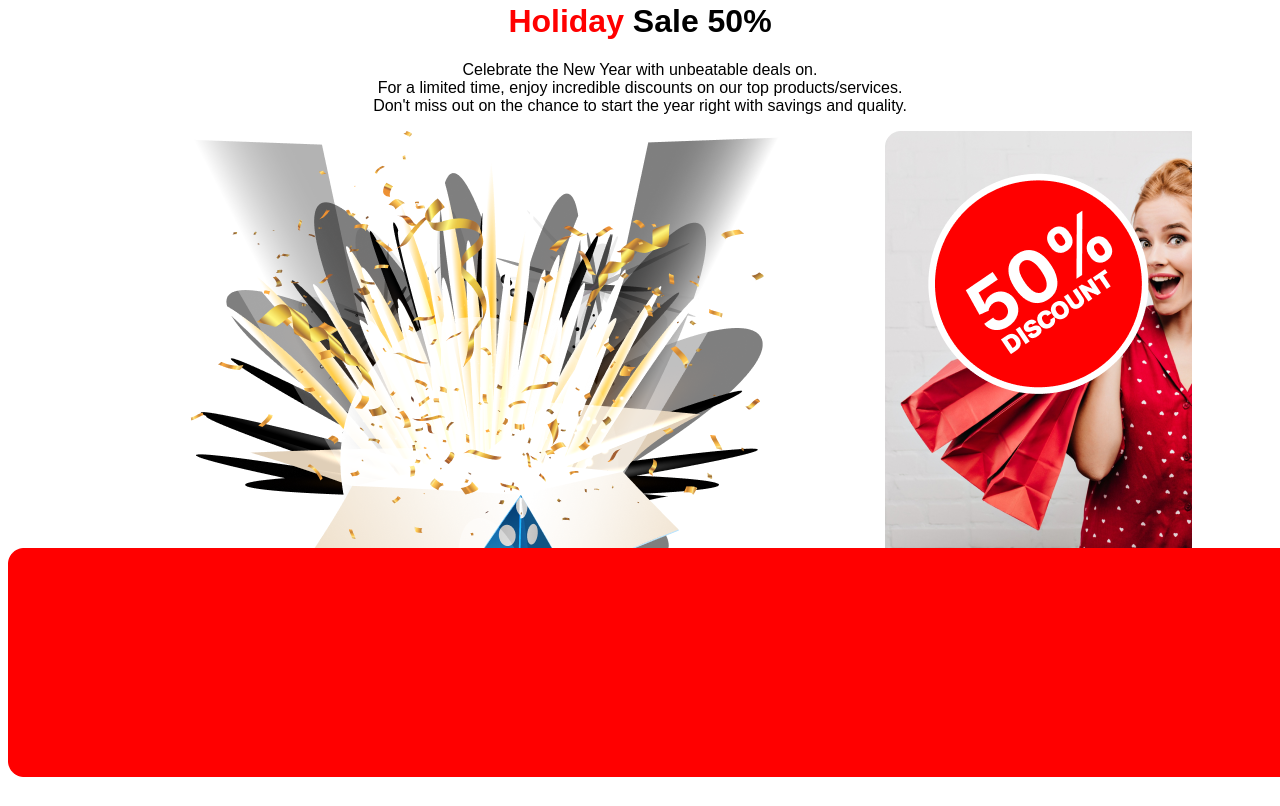
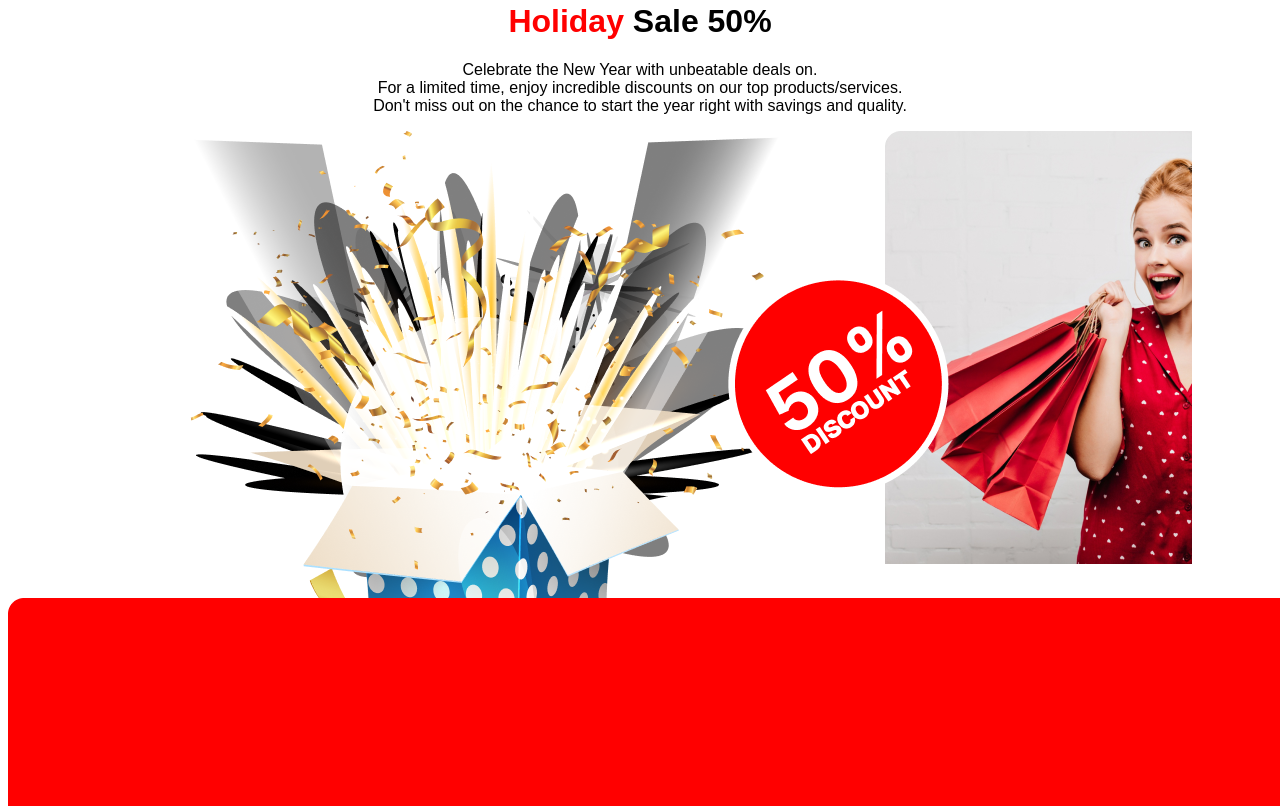
Before and after one commit to khairulkhn/B7R9-A1, a plain HTML site: page index.html in a window 1280 px wide. Shown: the part 3254-4060 px from the top of the page. Drawn offline with Linux system fonts and the light colour scheme.

Commit message:
Final Update

```diff
--- a/index.html
+++ b/index.html
@@ -65,14 +65,14 @@
     </div>
     <div class="holiday">
         <div class="discounts">
-            <div id="box">
+            <div>
                 <img src="./resources/Group 75.png" alt="">
             </div>
             <div class="dis-50">
                 <img src="./resources/Group 44.png" alt="">
             </div>
         </div>
-        <div>
+        <div class="bot-red">
             <img src="./resources/Rectangle 2.png" alt="">
         </div>
     </div>
--- a/style/style.css
+++ b/style/style.css
@@ -134,24 +134,29 @@
     display: flex;
     justify-content: center;
    }
-   #box{
-    margin-bottom: -250px;
-   }
+
    .dis-50{
     background-image: url("../resources/Rectangle\ 1.png");
     background-repeat: no-repeat;
+
    }
+  .dis-50 img{
+    position: relative;
+    right: 200px;
+    top: 100px;
+  }
 
+  .bot-red{
+    position: relative;
+    bottom: 200px;
+  }
    .holiday{
     text-align: center;
    }
-
-
-
    .gift{
     display: flex;
     justify-content: space-around;
-    margin: 50px 250px 50px ;
+    margin: 0px 250px 50px ;
    }
    .gift img{
     padding: 15px;
@@ -160,10 +165,10 @@
    .gift :hover{
     box-shadow: 10px 10px 5px #888888;
     -o-transition:.5s;
-  -ms-transition:.5s;
-  -moz-transition:.5s;
-  -webkit-transition:.5s;
-  transition:.5s;
+   -ms-transition:.5s;
+   -moz-transition:.5s;
+   -webkit-transition:.5s;
+   transition:.5s;
    }
 
    .sub-con{
@@ -181,7 +186,6 @@
     border-radius: 30px;
     padding: 15px;
    }
-
 
    .footer{
     background-color: black;
```
